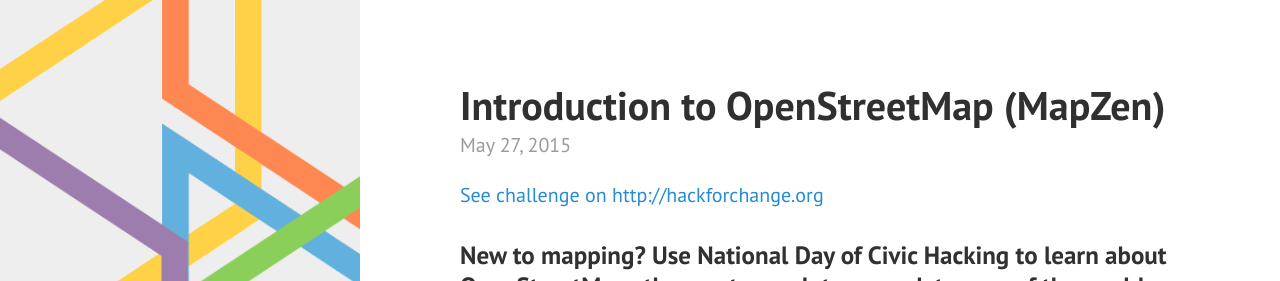
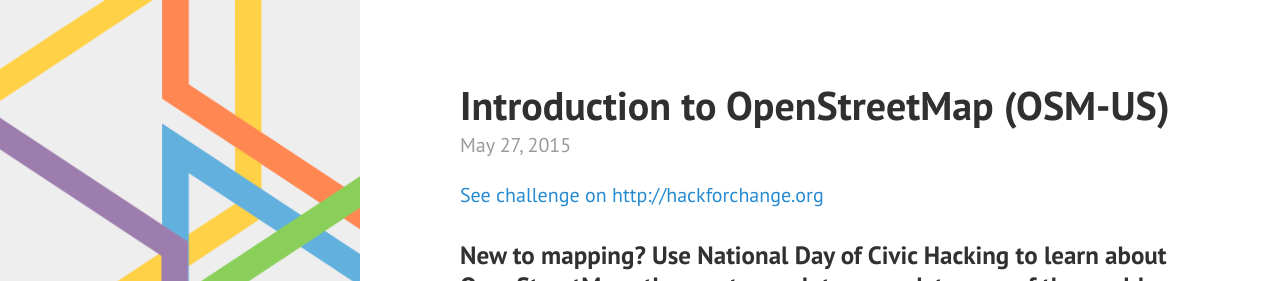
Before and after one commit to OpenSTL/build4stl-jekyll-site, a Jekyll site: the page built from _posts/2015-05-27-introduction-to-osm-challenge.md, in a window 1280 px wide and 1042 px high. Shown: the top 281 px of the window. Built offline with Jekyll 4.4.1, drawn with Linux system fonts in a browser that asks for light colours.

```diff
--- a/_posts/2015-05-27-introduction-to-osm-challenge.md
+++ b/_posts/2015-05-27-introduction-to-osm-challenge.md
@@ -1,6 +1,6 @@
 ---
 layout: post
-title:  "Introduction to OpenStreetMap (MapZen)"
+title:  "Introduction to OpenStreetMap (OSM-US)"
 categories: challenges
 Author: Brett Lord-Castillo
 ---
```
